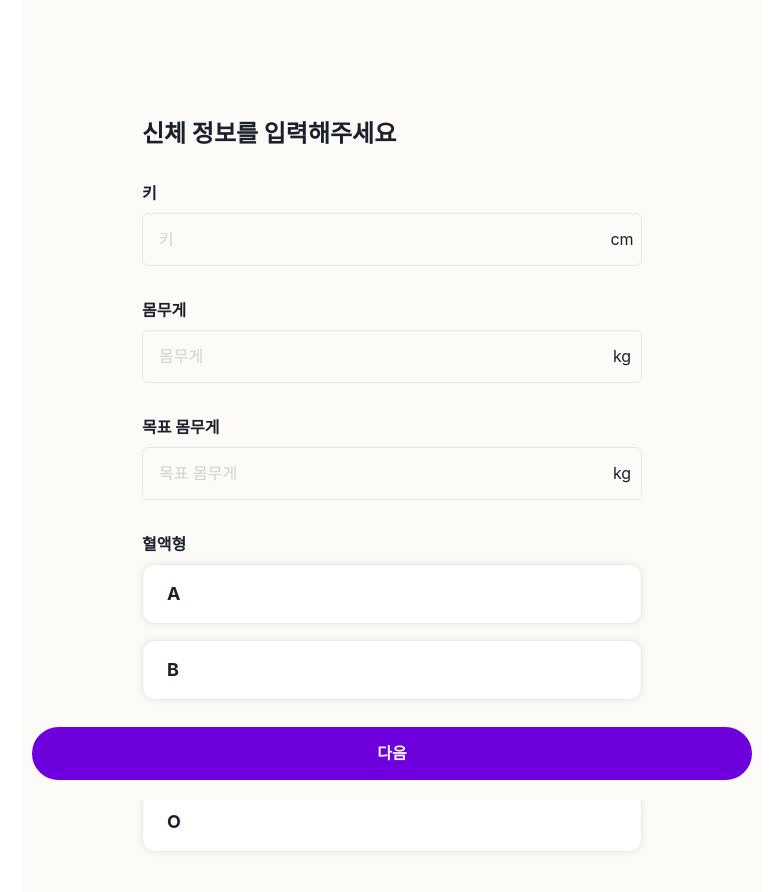
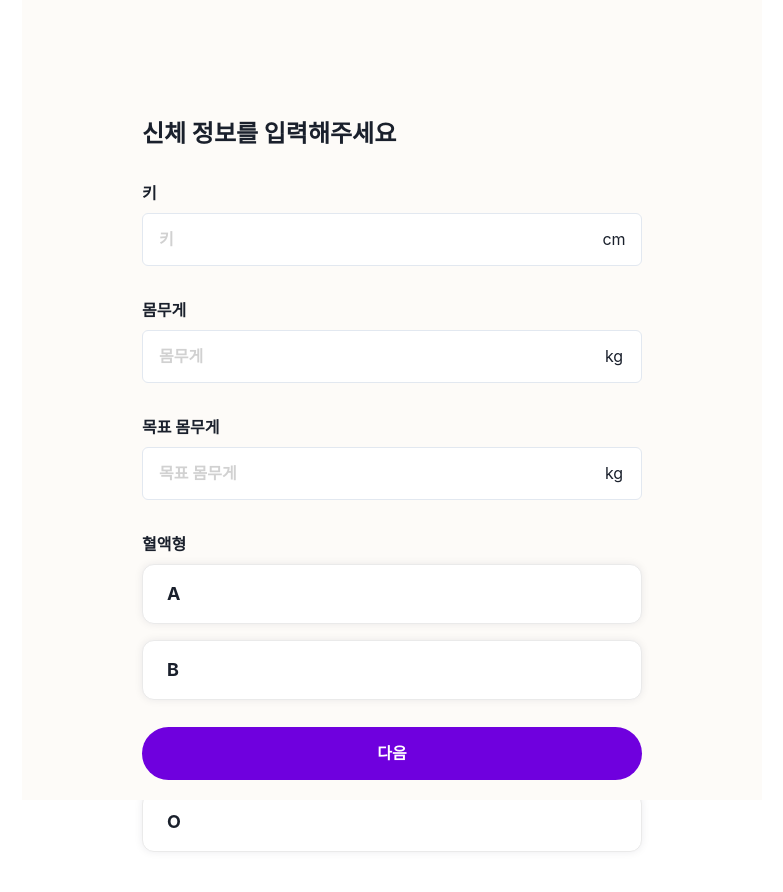
Before and after one commit to foodteacher/FoodTeacherV2-FE, a Next.js app: page /signup in a window 1280 px wide. Shown: the top 892 px of the page, without its empty margins (248-1031 px from the left). Built offline with nearby package versions, Linux system fonts and the light colour scheme.

Commit message:
feat : custom radio 컴포넌트 구성 분리
Refs:[#21]

```diff
--- a/app/(beforeLogin)/signup/page.tsx
+++ b/app/(beforeLogin)/signup/page.tsx
@@ -4,7 +4,7 @@ import React from "react";
 
 const SurveyPage = () => {
   return (
-    <Box>
+    <Box h={"100%"}>
       <SignupFunnel />
     </Box>
   );
--- a/app/(featured-slice)/shared/ui/Input/SignupInput.tsx
+++ b/app/(featured-slice)/shared/ui/Input/SignupInput.tsx
@@ -8,6 +8,9 @@ const SignupInput = ({ ...props }: FormInputProp) => {
       {...props}
       {...props.register}
       borderColor={"gray.200"}
+      bgColor={"#FFFFFF"}
+      fontWeight={"semibold"}
+      padding={"16px"}
       h={"53px"}
       _placeholder={{ color: "#D1D1D1" }}
     />
--- a/app/(featured-slice)/shared/ui/radio/CheckRadio.tsx
+++ b/app/(featured-slice)/shared/ui/radio/CheckRadio.tsx
@@ -13,10 +13,7 @@ import { useController } from "react-hook-form";
 
 type RadioCardType = UseRadioProps & FlexProps;
 
-export const CheckRadioCard = ({
-  h,
-  ...props
-}: PropsWithChildren<RadioCardType>) => {
+const CheckRadioCard = ({ h, ...props }: PropsWithChildren<RadioCardType>) => {
   const { getInputProps, getRadioProps } = useRadio(props);
 
   const input = getInputProps();
@@ -61,7 +58,7 @@ interface CustomRadioProps extends FlexProps {
   control?: any;
 }
 
-export const CustomRadio = ({
+export const CheckRadio = ({
   options,
   name,
   control,
--- a/app/(featured-slice)/shared/ui/radio/CustomRadio.tsx
+++ b/app/(featured-slice)/shared/ui/radio/FrontRadio.tsx
@@ -14,7 +14,7 @@ import { useController } from "react-hook-form";
 
 type RadioCardType = UseRadioProps & FlexProps;
 
-export const RadioCard = ({
+const RadioCard = ({
   w,
   h,
   padding,
@@ -70,7 +70,7 @@ interface CustomRadioProps extends FlexProps {
   control?: any;
 }
 
-export const CustomRadio = ({
+export const FrontRadio = ({
   options,
   name,
   control,
--- a/app/(featured-slice)/shared/ui/radio/index.ts
+++ b/app/(featured-slice)/shared/ui/radio/index.ts
@@ -1,2 +1,2 @@
-export {} from "./CheckRadio";
-export {} from "./CustomRadio";
+export { CheckRadio } from "./CheckRadio";
+export { FrontRadio } from "./FrontRadio";
--- a/app/(featured-slice)/widgets/signup-funnel/ui/step/UserInfoStep.tsx
+++ b/app/(featured-slice)/widgets/signup-funnel/ui/step/UserInfoStep.tsx
@@ -4,16 +4,15 @@ import {
   FormControl,
   FormErrorMessage,
   Heading,
-  VStack,
 } from "@chakra-ui/react";
 import React from "react";
 import { StepProps, UserInfoType } from "../../types";
 import { SubmitHandler, useForm } from "react-hook-form";
-import { CustomRadio } from "@/app/(featured-slice)/shared/ui/radio/CustomRadio";
 import SignupLabel from "@/app/(featured-slice)/shared/ui/label/SignupLabel";
 import { GENDER_OPTIONS } from "../../const/const";
 import SignupInput from "@/app/(featured-slice)/shared/ui/Input/SignupInput";
 import { SignupButton } from "@/app/(featured-slice)/shared/ui/button";
+import { FrontRadio } from "@/app/(featured-slice)/shared/ui/radio";
 
 export const UserInfo = ({ goNextStep, setState }: StepProps) => {
   const {
@@ -78,7 +77,7 @@ export const UserInfo = ({ goNextStep, setState }: StepProps) => {
 
       <FormControl isInvalid={!!errors.gender}>
         <SignupLabel htmlFor="gender">성별</SignupLabel>
-        <CustomRadio
+        <FrontRadio
           options={GENDER_OPTIONS}
           name={"gender"}
           control={control}
--- a/app/(featured-slice)/widgets/signup-funnel/ui/step/UserPysicalStep.tsx
+++ b/app/(featured-slice)/widgets/signup-funnel/ui/step/UserPysicalStep.tsx
@@ -15,7 +15,7 @@ import { SignupButton } from "@/app/(featured-slice)/shared/ui/button";
 import { BLOOD_TYPE_OTPIONS } from "../../const/const";
 import SignupInput from "@/app/(featured-slice)/shared/ui/Input/SignupInput";
 import { useRouter } from "next/navigation";
-import { CustomRadio } from "@/app/(featured-slice)/shared/ui/radio/CheckRadio";
+import { CheckRadio } from "@/app/(featured-slice)/shared/ui/radio/CheckRadio";
 
 export const UserPysicalStep = ({ goNextStep, setState }: StepProps) => {
   const router = useRouter();
@@ -58,7 +58,9 @@ export const UserPysicalStep = ({ goNextStep, setState }: StepProps) => {
               }),
             }}
           />
-          <InputRightElement h={"53px"}>cm</InputRightElement>
+          <InputRightElement h={"53px"} paddingRight={"16px"}>
+            cm
+          </InputRightElement>
         </InputGroup>
         <FormErrorMessage>
           {errors.height && errors.height.message}
@@ -80,7 +82,9 @@ export const UserPysicalStep = ({ goNextStep, setState }: StepProps) => {
               }),
             }}
           />
-          <InputRightElement h={"53px"}>kg</InputRightElement>
+          <InputRightElement h={"53px"} paddingRight={"16px"}>
+            kg
+          </InputRightElement>
         </InputGroup>
         <FormErrorMessage>
           {errors.height && errors.height.message}
@@ -102,7 +106,9 @@ export const UserPysicalStep = ({ goNextStep, setState }: StepProps) => {
               }),
             }}
           />
-          <InputRightElement h={"53px"}>kg</InputRightElement>
+          <InputRightElement h={"53px"} paddingRight={"16px"}>
+            kg
+          </InputRightElement>
         </InputGroup>
 
         <FormErrorMessage>
@@ -112,7 +118,7 @@ export const UserPysicalStep = ({ goNextStep, setState }: StepProps) => {
 
       <FormControl isInvalid={!!errors.bloodType}>
         <SignupLabel htmlFor="bloodType">혈액형</SignupLabel>
-        <CustomRadio
+        <CheckRadio
           options={BLOOD_TYPE_OTPIONS}
           name={"bloodType"}
           control={control}
@@ -132,7 +138,7 @@ export const UserPysicalStep = ({ goNextStep, setState }: StepProps) => {
         right={0}
         bottom={0}
         left={0}
-        padding={"20px 10px 20px 10px"}
+        padding={["16px", "16px", "20px 120px"]}
         w={["100%", "100%", "740px"]}
         margin={"0 auto"}
         bg={"#FDFBF8"}
```
